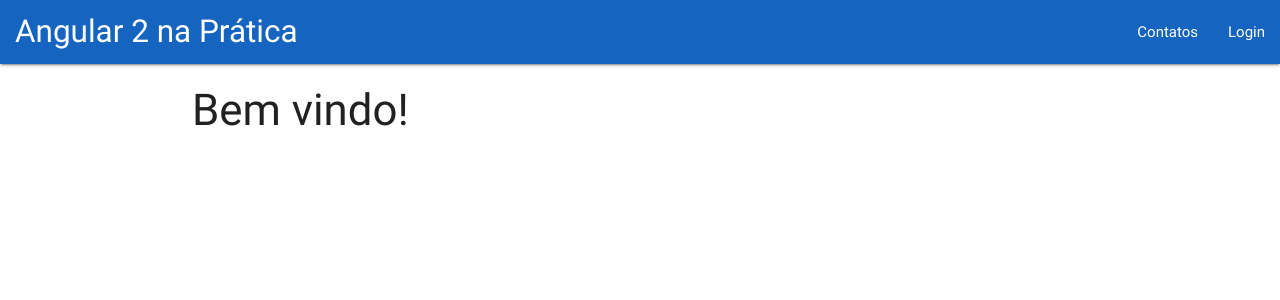
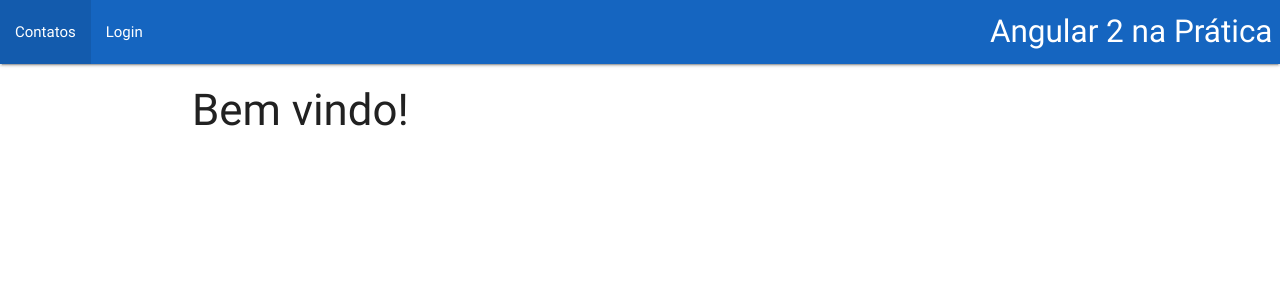
Before and after one commit to loiane/angular2-crud-auth-routing, an Angular app: page / in a window 1280 px wide. Shown: the top 300 px of the page. Built offline with nearby package versions, Linux system fonts and the light colour scheme.

Commit message:
aligned router links to left

```diff
--- a/src/app/shared/header/header.component.html
+++ b/src/app/shared/header/header.component.html
@@ -1,11 +1,11 @@
 <div class="navbar-fixed">
 <nav class="blue darken-3">
   <div class="nav-wrapper">
-    <a class="brand-logo" style="padding-left: 15px"
+    <a class="brand-logo right" style="padding-left: 15px"
       routerLink="">
       Angular 2 na Prática
     </a>
-    <ul id="nav-mobile" class="right hide-on-med-and-down">
+    <ul id="nav-mobile" class="left">
       <li routerLinkActive="active">
         <a routerLink="/contacts">Contatos</a>
       </li>
```
